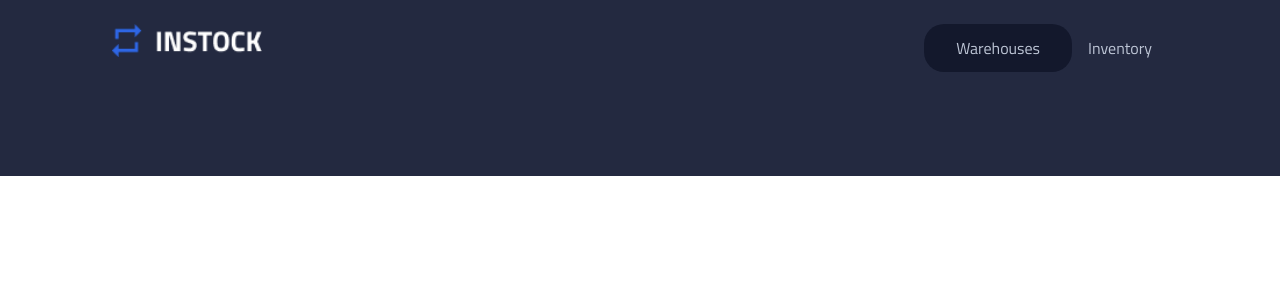
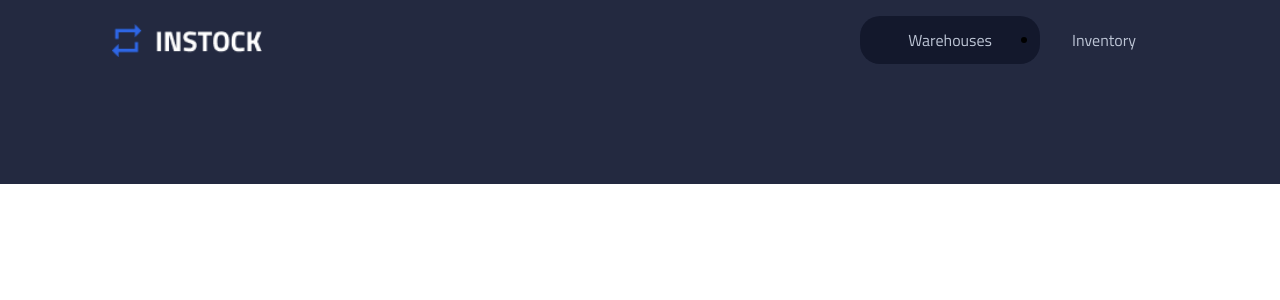
Before and after one commit to skherad/in-stock__frontend, a React (Create React App) app: page / in a window 1280 px wide. Shown: the top 300 px of the page. Built offline with nearby package versions, Linux system fonts and the light colour scheme.

Commit message:
fix console error

```diff
--- a/src/components/Header/Header.js
+++ b/src/components/Header/Header.js
@@ -9,12 +9,8 @@ function Header() {
      <div className="header__logo"/> </Link>
 <nav>
     <ul className="header__navbar-container">
-        <li className="header__navbar">
-        <CustomLink to="/" className="header__description">Warehouses</CustomLink>
-        </li>
-        <li className="header__navbar">
-            <CustomLink to= "/inventory" className="header__description">Inventory</CustomLink>
-        </li>
+        <CustomLink to="/" className="header__description header__navbar">Warehouses</CustomLink>
+        <CustomLink to= "/inventory" className="header__description header__navbar">Inventory</CustomLink>
      </ul>
 </nav>
 </header>
--- a/src/components/Header/Header.scss
+++ b/src/components/Header/Header.scss
@@ -7,7 +7,7 @@
     background-color: #232940;
     width: 100%;
     padding-top: 2.25rem;
-    padding-bottom: 5rem;
+    padding-bottom: 6rem;
     overflow: scroll;
     @include tablet {
         display: flex;
@@ -71,9 +71,9 @@
             text-align: center;
             @include tablet {
                 width: 100%;
-                margin: 0rem;
+                margin: 0rem 1rem;
                 padding-top: 0.5rem;
-                padding-bottom: 1.5rem;
+
             }
             &-container {
             display: flex;
```
